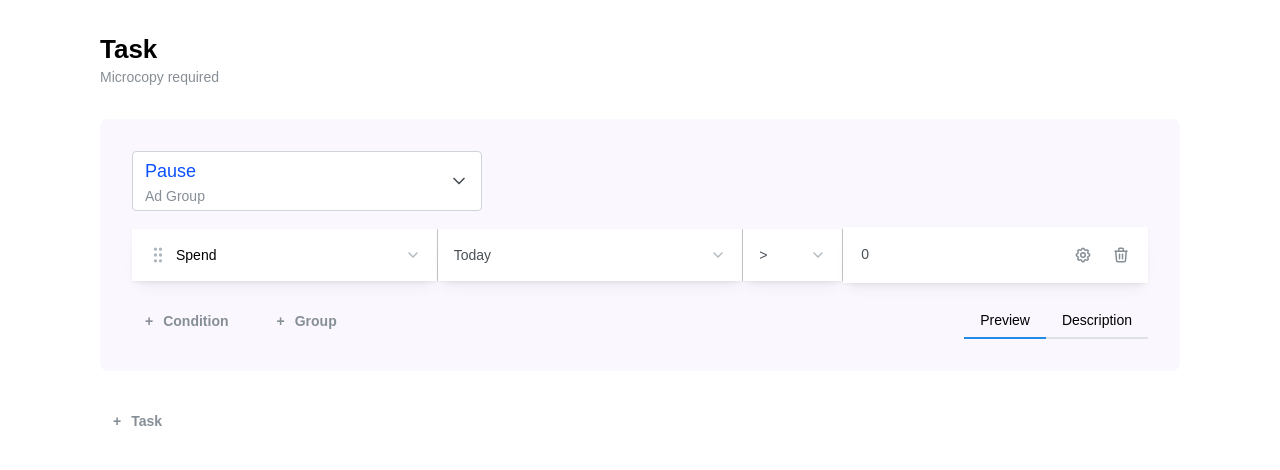
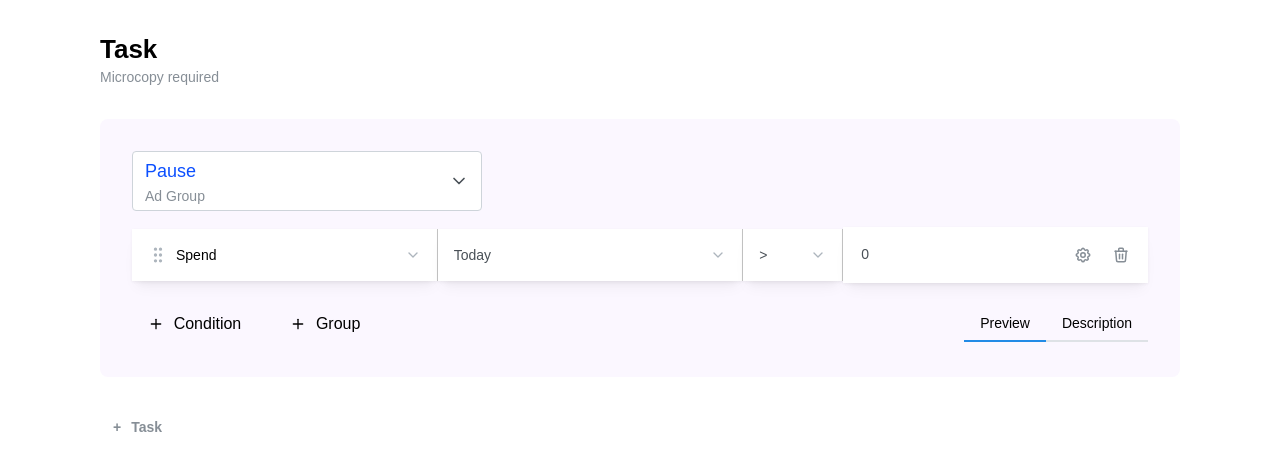
Before and after one commit to adeleke5140/tasks-automation-rule, a React (Vite) app: page / in a window 1280 px wide. Shown: the top 470 px of the page. Built offline with nearby package versions, Linux system fonts and the light colour scheme.

Commit message:
feat: add plus icon

```diff
--- a/src/components/task-item.tsx
+++ b/src/components/task-item.tsx
@@ -3,6 +3,7 @@ import { RuleUnitForm } from './rule-unit-form'
 import { Task } from './task'
 import { useState } from 'react'
 import { notifications } from '@mantine/notifications'
+import { IconPlus } from '@tabler/icons-react'
 
 type ConnectorType = 'AND' | 'OR'
 
@@ -92,11 +93,18 @@ export const TaskItem = () => {
         </Stack>
 
         <Group justify="space-between" align="center">
-          <Group gap="md">
-            <Button variant="subtle" color="gray" leftSection={<span>+</span>} onClick={addCondition}>
+          <Group gap="xs">
+            <Button
+              variant="subtle"
+              fw={400}
+              size="md"
+              color="black"
+              leftSection={<IconPlus size={16} />}
+              onClick={addCondition}
+            >
               Condition
             </Button>
-            <Button variant="subtle" color="gray" leftSection={<span>+</span>}>
+            <Button variant="subtle" fw="400" size="md" color="black" leftSection={<IconPlus size={16} />}>
               Group
             </Button>
           </Group>
```
